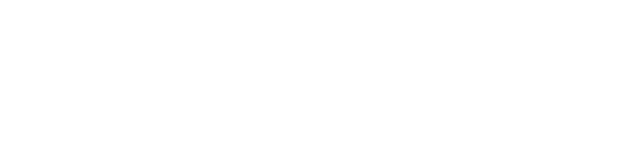
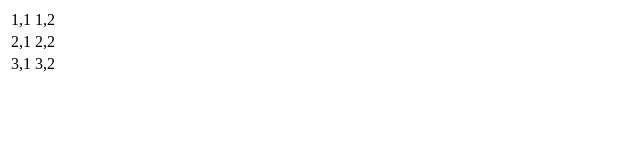
Before and after one commit to regiplgmikp/PRACTICA_01_RPG, a plain HTML site: page index.html in a window 1280 px wide. Shown: the whole page, without its empty margins (0-640 px from the left). Drawn offline with nearby package versions, Linux system fonts and the light colour scheme.

Commit message:
Changes to be committed: 	modified:   index.html 	new file:   logs/log_1.txt 	new file:   logs/log_2.txt 	new file:   logs/log_3.txt

```diff
--- a/index.html
+++ b/index.html
@@ -13,6 +13,20 @@ m in.js"></script>
 </head>
 
 <body>
+  <table>
+    <tr>
+      <td>1,1</td>
+      <td>1,2</td>
+    </tr>
+    <tr>
+      <td>2,1</td>
+      <td>2,2</td>
+    </tr>
+    <tr>
+      <td>3,1</td>
+      <td>3,2</td>
+    </tr>
+  </table>
 
 </body>
 
```
Also changed, not shown: logs/log_1.txt (added), logs/log_2.txt (added), logs/log_3.txt (added).
